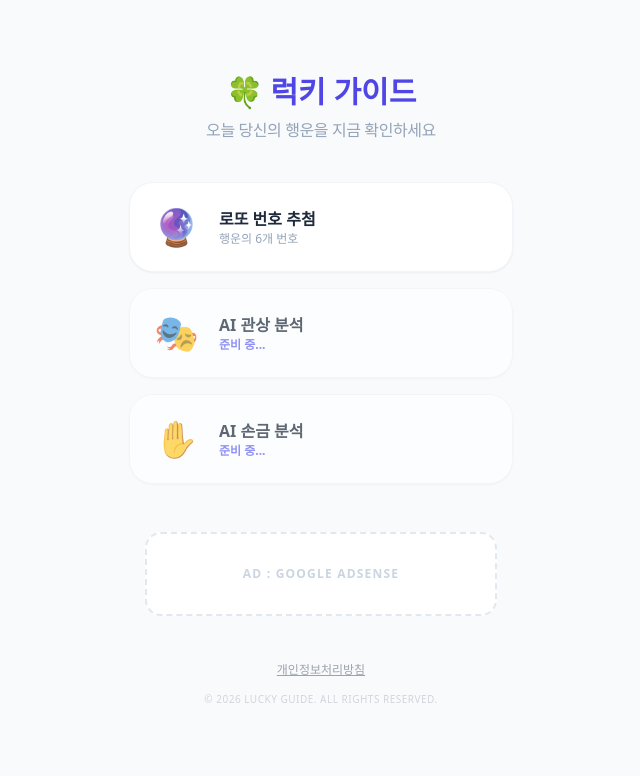
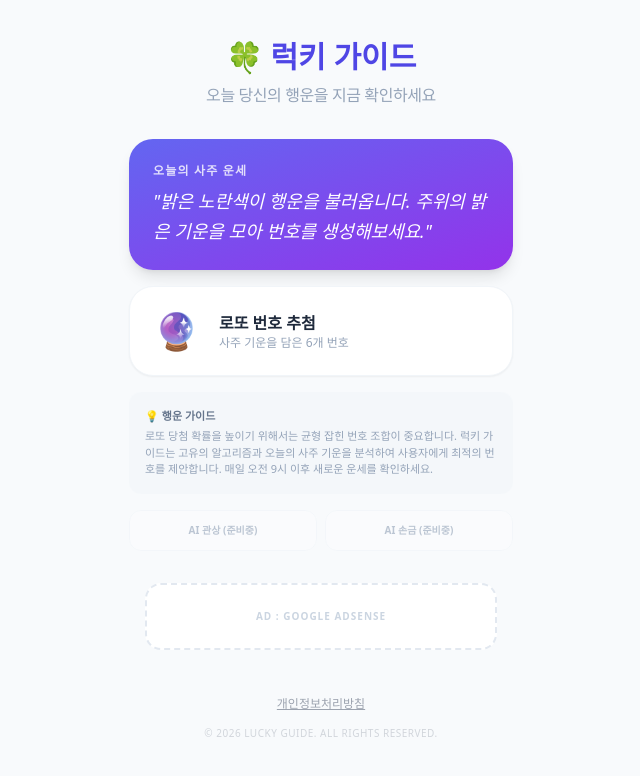
Before and after one commit to cookiekuki0204/lucky-guide, a React (Create React App) app: page / in a window 1280 px wide. Shown: the top 776 px of the page, without its empty margins (319-959 px from the left). Built offline with nearby package versions, Linux system fonts and the light colour scheme.

Commit message:
컨텐츠내용추가

```diff
--- a/src/App.js
+++ b/src/App.js
@@ -1,89 +1,92 @@
-import React, { useState } from 'react';
+import React, { useState, useEffect } from 'react';
 import Privacy from './Privacy';
 import './index.css';
 import Lotto from './components/Lotto';
 
 function App() {
-  // 'main', 'lotto', 'privacy' 세 가지 상태를 가집니다.
   const [view, setView] = useState('main');
+  const [fortune, setFortune] = useState('');
 
-  // 1. 개인정보처리방침 화면
+  // 사주 기반 오늘의 운세 데이터 (텍스트 보강용)
+  const fortuneList = [
+    "오늘은 금전운이 북쪽에서 들어오는 날입니다. 차분한 마음으로 번호를 고르세요.",
+    "밝은 노란색이 행운을 불러옵니다. 주위의 밝은 기운을 모아 번호를 생성해보세요.",
+    "기다리던 소식이 들려올 수 있는 길조가 보입니다. 직감을 믿고 번호를 선택하세요.",
+    "오늘은 인내심이 필요한 날입니다. 서두르지 말고 천천히 행운을 기다려보세요.",
+    "주변 사람과의 화합이 행운의 열쇠입니다. 함께 번호를 공유해보는 것도 좋습니다."
+  ];
+
+  useEffect(() => {
+    // 매일 새로운 운세를 보여주기 위한 로직
+    const today = new Date().getDate();
+    setFortune(fortuneList[today % fortuneList.length]);
+  }, []);
+
   if (view === 'privacy') {
     return (
       <div className="min-h-screen bg-slate-50 p-6 flex flex-col items-center">
         <div className="w-full max-w-2xl">
-          <button
-            onClick={() => setView('main')}
-            className="mb-6 px-4 py-2 bg-slate-200 hover:bg-slate-300 rounded-lg text-slate-700 text-sm font-bold transition-colors"
-          >
-            ← 돌아가기
-          </button>
-          <div className="bg-white rounded-3xl shadow-xl p-4">
-            <Privacy />
-          </div>
+          <button onClick={() => setView('main')} className="mb-6 px-4 py-2 bg-slate-200 hover:bg-slate-300 rounded-lg text-slate-700 text-sm font-bold transition-colors">← 돌아가기</button>
+          <div className="bg-white rounded-3xl shadow-xl p-4"><Privacy /></div>
         </div>
       </div>
     );
   }
 
-  // 2. 로또 또는 메인 메뉴 화면
   return (
     <div className="min-h-screen bg-slate-50 flex flex-col items-center justify-center p-4">
       {view === 'main' ? (
         <div className="w-full max-w-sm space-y-4 animate-in fade-in">
-          <div className="text-center mb-10 px-4">
+          <div className="text-center mb-8 px-4">
             <h1 className="text-3xl font-black text-indigo-600 mb-2">🍀 럭키 가이드</h1>
             <p className="text-slate-400 font-medium tracking-tight">오늘 당신의 행운을 지금 확인하세요</p>
+          </div>
+
+          {/* 오늘의 운세 카드 (텍스트 콘텐츠 보강) */}
+          <div className="bg-gradient-to-br from-indigo-500 to-purple-600 p-6 rounded-[1.5rem] shadow-lg text-white mb-6">
+            <h3 className="text-xs font-bold opacity-80 mb-2 uppercase tracking-widest">오늘의 사주 운세</h3>
+            <p className="text-lg font-medium leading-relaxed italic">"{fortune}"</p>
           </div>
 
           <button onClick={() => setView('lotto')} className="w-full bg-white p-6 rounded-[1.5rem] shadow-sm border border-slate-100 flex items-center gap-5 hover:shadow-md transition-all group">
             <span className="text-4xl group-hover:scale-110 transition-transform">🔮</span>
             <div className="text-left">
               <h3 className="font-bold text-slate-800">로또 번호 추첨</h3>
-              <p className="text-slate-400 text-xs">행운의 6개 번호</p>
+              <p className="text-slate-400 text-xs">사주 기운을 담은 6개 번호</p>
             </div>
           </button>
 
-          <button className="w-full bg-white p-6 rounded-[1.5rem] shadow-sm border border-slate-100 flex items-center gap-5 opacity-70 hover:shadow-md transition-all group">
-            <span className="text-4xl group-hover:scale-110 transition-transform">🎭</span>
-            <div className="text-left">
-              <h3 className="font-bold text-slate-800">AI 관상 분석</h3>
-              <p className="text-indigo-500 text-xs font-semibold">준비 중...</p>
+          {/* 정보성 텍스트 영역 (구글 봇을 위한 장치) */}
+          <div className="p-4 text-[11px] text-slate-400 leading-normal bg-slate-100/50 rounded-xl">
+            <p className="font-bold mb-1 text-slate-500">💡 행운 가이드</p>
+            로또 당첨 확률을 높이기 위해서는 균형 잡힌 번호 조합이 중요합니다. 럭키 가이드는 고유의 알고리즘과 오늘의 사주 기운을 분석하여 사용자에게 최적의 번호를 제안합니다. 매일 오전 9시 이후 새로운 운세를 확인하세요.
+          </div>
+
+          {/* 준비 중 메뉴는 하단에 작게 배치 */}
+          <div className="flex gap-2">
+            <div className="flex-1 bg-white/50 p-3 rounded-xl border border-slate-100 text-center opacity-60">
+              <p className="text-[10px] font-bold text-slate-400">AI 관상 (준비중)</p>
             </div>
-          </button>
-
-          <button className="w-full bg-white p-6 rounded-[1.5rem] shadow-sm border border-slate-100 flex items-center gap-5 opacity-70 hover:shadow-md transition-all group">
-            <span className="text-4xl group-hover:scale-110 transition-transform">✋</span>
-            <div className="text-left">
-              <h3 className="font-bold text-slate-800">AI 손금 분석</h3>
-              <p className="text-indigo-500 text-xs font-semibold">준비 중...</p>
+            <div className="flex-1 bg-white/50 p-3 rounded-xl border border-slate-100 text-center opacity-60">
+              <p className="text-[10px] font-bold text-slate-400">AI 손금 (준비중)</p>
             </div>
-          </button>
+          </div>
         </div>
       ) : (
         <Lotto onBack={() => setView('main')} />
       )}
 
       {/* 광고 영역 */}
-      <div className="mt-12 w-full max-w-sm px-4">
-        <div className="bg-white border-2 border-dashed border-slate-200 rounded-2xl p-8 text-center text-slate-300 font-bold text-xs tracking-widest uppercase">
+      <div className="mt-8 w-full max-w-sm px-4">
+        <div className="bg-white border-2 border-dashed border-slate-200 rounded-2xl p-6 text-center text-slate-300 font-bold text-[10px] tracking-widest uppercase">
           AD : Google AdSense
         </div>
       </div>
 
-      {/* 푸터 영역: 링크 클릭 시 view를 'privacy'로 바꿉니다. */}
       <footer className='mt-10 mb-5 text-center'>
-        <button
-          onClick={() => setView('privacy')}
-          className='text-xs text-gray-400 underline hover:text-gray-600 transition-colors'
-        >
-          개인정보처리방침
-        </button>
-      {/* 여기에 카피라이트를 추가합니다 */}
-      <p className="text-[10px] text-gray-300 mt-3 tracking-wider font-medium">
-      © 2026 LUCKY GUIDE. ALL RIGHTS RESERVED.
-     </p>
-     </footer>
+        <button onClick={() => setView('privacy')} className='text-xs text-gray-400 underline hover:text-gray-600 transition-colors'>개인정보처리방침</button>
+        <p className="text-[10px] text-gray-300 mt-3 tracking-wider font-medium uppercase">© 2026 LUCKY GUIDE. ALL RIGHTS RESERVED.</p>
+      </footer>
     </div>
   );
 }
```
